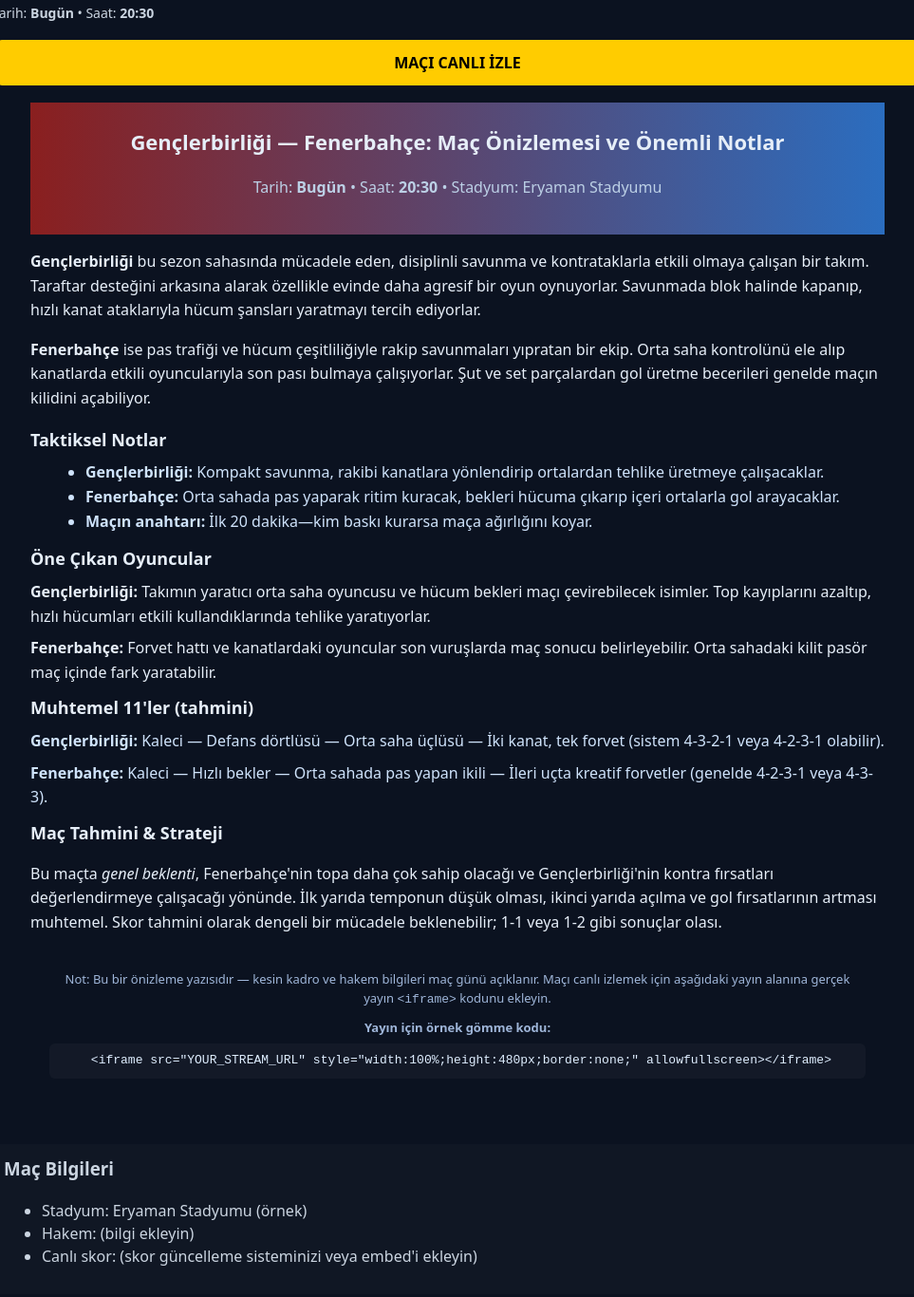
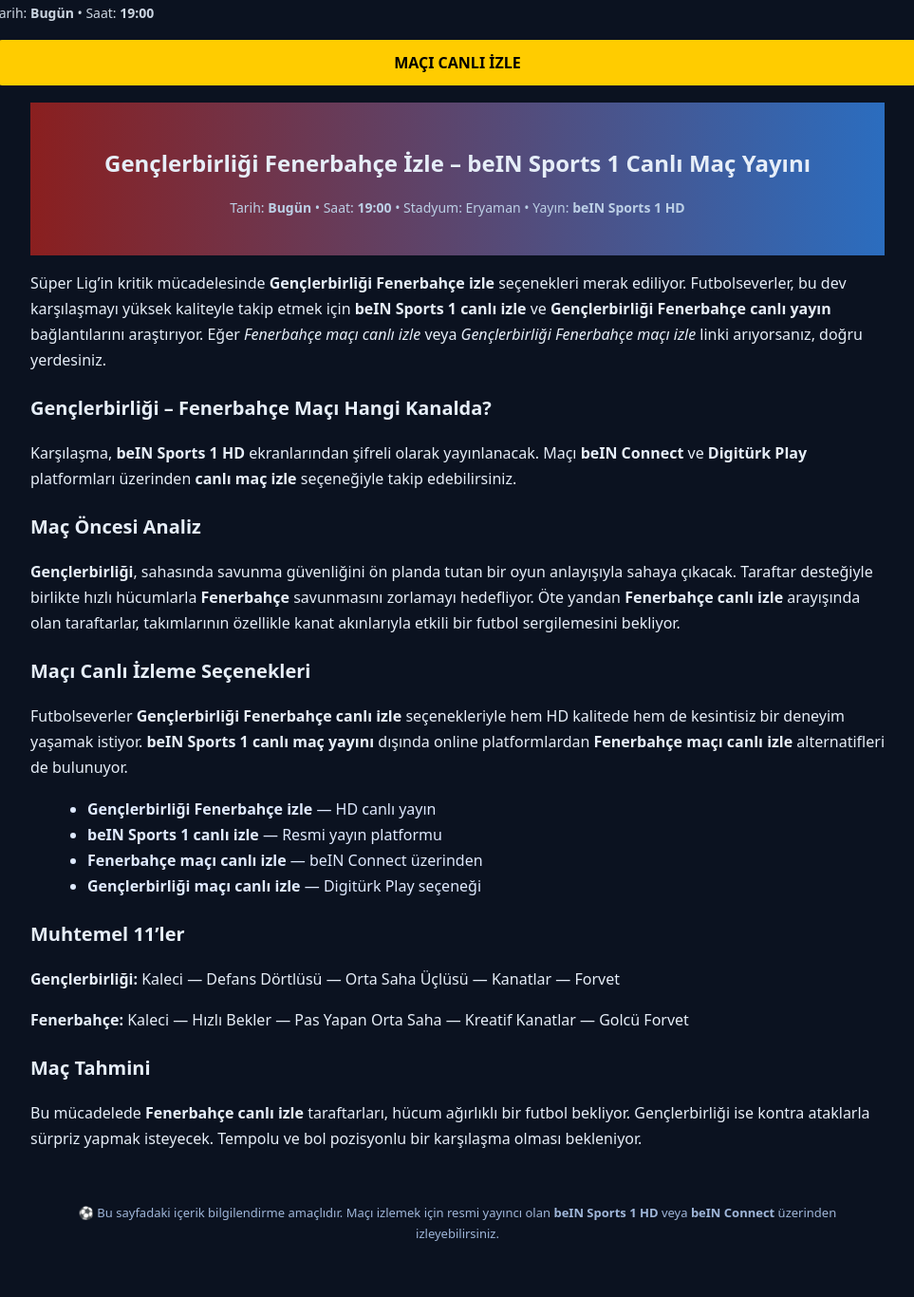
Before and after one commit to osdahd/genclerbirligifenerbahceizle, a plain HTML site: page index.html in a window 1280 px wide. Shown: the part 351-1717 px from the top of the page at 95% size, without its empty margins (158-1121 px from the left). Drawn offline with Linux system fonts and the light colour scheme.

Commit message:
Add files via upload

```diff
--- a/index.html
+++ b/index.html
@@ -62,55 +62,77 @@
       </div>
     </section>
 
-    <p class="meta">Tarih: <strong>Bugün</strong> • Saat: <strong>20:30</strong></p>
+    <p class="meta">Tarih: <strong>Bugün</strong> • Saat: <strong>19:00</strong></p>
 
     <a class="watch" href="http://com.ligtvizlesene52.site/p/kanal1.html" onclick="alert('Bu örnek sayfada gerçek yayın linki yok — yayın linkinizi buraya ekleyin.');return false;">MAÇI CANLI İZLE</a>
 
-   <article style="padding:18px;max-width:900px;margin:0 auto;color:#e6eef8;line-height:1.6">
+  <article style="padding:18px;max-width:900px;margin:0 auto;color:#e6eef8;line-height:1.7">
+
   <header>
-    <h2 style="margin-top:0;font-size:22px">Gençlerbirliği — Fenerbahçe: Maç Önizlemesi ve Önemli Notlar</h2>
-    <p style="margin:6px 0 12px;color:#bcd0e6">Tarih: <strong>Bugün</strong> • Saat: <strong>20:30</strong> • Stadyum: Eryaman Stadyumu</p>
+    <h1 style="font-size:24px;margin-bottom:8px;">
+      Gençlerbirliği Fenerbahçe İzle – beIN Sports 1 Canlı Maç Yayını
+    </h1>
+    <p style="color:#bcd0e6;font-size:14px;">
+      Tarih: <strong>Bugün</strong> • Saat: <strong>19:00</strong> • Stadyum: Eryaman • Yayın: <strong>beIN Sports 1 HD</strong>
+    </p>
   </header>
 
-  <section>
-    <p><strong>Gençlerbirliği</strong> bu sezon sahasında mücadele eden, disiplinli savunma ve kontrataklarla etkili olmaya çalışan bir takım. Taraftar desteğini arkasına alarak özellikle evinde daha agresif bir oyun oynuyorlar. Savunmada blok halinde kapanıp, hızlı kanat ataklarıyla hücum şansları yaratmayı tercih ediyorlar.</p>
+  <p>
+    Süper Lig’in kritik mücadelesinde <strong>Gençlerbirliği Fenerbahçe izle</strong> seçenekleri merak ediliyor.
+    Futbolseverler, bu dev karşılaşmayı yüksek kaliteyle takip etmek için
+    <strong>beIN Sports 1 canlı izle</strong> ve <strong>Gençlerbirliği Fenerbahçe canlı yayın</strong> bağlantılarını araştırıyor.
+    Eğer <em>Fenerbahçe maçı canlı izle</em> veya <em>Gençlerbirliği Fenerbahçe maçı izle</em> linki arıyorsanız, doğru yerdesiniz.
+  </p>
 
-    <p><strong>Fenerbahçe</strong> ise pas trafiği ve hücum çeşitliliğiyle rakip savunmaları yıpratan bir ekip. Orta saha kontrolünü ele alıp kanatlarda etkili oyuncularıyla son pası bulmaya çalışıyorlar. Şut ve set parçalardan gol üretme becerileri genelde maçın kilidini açabiliyor.</p>
-  </section>
+  <h2 style="margin-top:20px;font-size:20px;">Gençlerbirliği – Fenerbahçe Maçı Hangi Kanalda?</h2>
+  <p>
+    Karşılaşma, <strong>beIN Sports 1 HD</strong> ekranlarından şifreli olarak yayınlanacak.
+    Maçı <strong>beIN Connect</strong> ve <strong>Digitürk Play</strong> platformları üzerinden
+    <strong>canlı maç izle</strong> seçeneğiyle takip edebilirsiniz.
+  </p>
 
-  <section style="margin-top:10px">
-    <h3 style="margin:6px 0 8px;font-size:18px">Taktiksel Notlar</h3>
-    <ul style="margin:0 0 12px 18px;color:#cfe3fb">
-      <li><strong>Gençlerbirliği:</strong> Kompakt savunma, rakibi kanatlara yönlendirip ortalardan tehlike üretmeye çalışacaklar.</li>
-      <li><strong>Fenerbahçe:</strong> Orta sahada pas yaparak ritim kuracak, bekleri hücuma çıkarıp içeri ortalarla gol arayacaklar.</li>
-      <li><strong>Maçın anahtarı:</strong> İlk 20 dakika—kim baskı kurarsa maça ağırlığını koyar.</li>
-    </ul>
-  </section>
+  <h2 style="margin-top:20px;font-size:20px;">Maç Öncesi Analiz</h2>
+  <p>
+    <strong>Gençlerbirliği</strong>, sahasında savunma güvenliğini ön planda tutan bir oyun anlayışıyla sahaya çıkacak.
+    Taraftar desteğiyle birlikte hızlı hücumlarla <strong>Fenerbahçe</strong> savunmasını zorlamayı hedefliyor.
+    Öte yandan <strong>Fenerbahçe canlı izle</strong> arayışında olan taraftarlar,
+    takımlarının özellikle kanat akınlarıyla etkili bir futbol sergilemesini bekliyor.
+  </p>
 
-  <section style="margin-top:8px">
-    <h3 style="margin:6px 0 8px;font-size:18px">Öne Çıkan Oyuncular</h3>
-    <p style="margin:0 0 8px"><strong>Gençlerbirliği:</strong> Takımın yaratıcı orta saha oyuncusu ve hücum bekleri maçı çevirebilecek isimler. Top kayıplarını azaltıp, hızlı hücumları etkili kullandıklarında tehlike yaratıyorlar.</p>
-    <p style="margin:0 0 8px"><strong>Fenerbahçe:</strong> Forvet hattı ve kanatlardaki oyuncular son vuruşlarda maç sonucu belirleyebilir. Orta sahadaki kilit pasör maç içinde fark yaratabilir.</p>
-  </section>
+  <h2 style="margin-top:20px;font-size:20px;">Maçı Canlı İzleme Seçenekleri</h2>
+  <p>
+    Futbolseverler <strong>Gençlerbirliği Fenerbahçe canlı izle</strong> seçenekleriyle
+    hem HD kalitede hem de kesintisiz bir deneyim yaşamak istiyor.
+    <strong>beIN Sports 1 canlı maç yayını</strong> dışında online platformlardan
+    <strong>Fenerbahçe maçı canlı izle</strong> alternatifleri de bulunuyor.
+  </p>
 
-  <section style="margin-top:10px">
-    <h3 style="margin:6px 0 8px;font-size:18px">Muhtemel 11'ler (tahmini)</h3>
-    <p style="margin:0 0 8px;color:#cfe3fb"><strong>Gençlerbirliği:</strong> Kaleci — Defans dörtlüsü — Orta saha üçlüsü — İki kanat, tek forvet (sistem 4-3-2-1 veya 4-2-3-1 olabilir).</p>
-    <p style="margin:0 0 8px;color:#cfe3fb"><strong>Fenerbahçe:</strong> Kaleci — Hızlı bekler — Orta sahada pas yapan ikili — İleri uçta kreatif forvetler (genelde 4-2-3-1 veya 4-3-3).</p>
-  </section>
+  <ul style="margin:12px 0 20px 20px;color:#dfeaff;">
+    <li><strong>Gençlerbirliği Fenerbahçe izle</strong> — HD canlı yayın</li>
+    <li><strong>beIN Sports 1 canlı izle</strong> — Resmi yayın platformu</li>
+    <li><strong>Fenerbahçe maçı canlı izle</strong> — beIN Connect üzerinden</li>
+    <li><strong>Gençlerbirliği maçı canlı izle</strong> — Digitürk Play seçeneği</li>
+  </ul>
 
-  <section style="margin-top:10px">
-    <h3 style="margin:6px 0 8px;font-size:18px">Maç Tahmini & Strateji</h3>
-    <p>Bu maçta <em>genel beklenti</em>, Fenerbahçe'nin topa daha çok sahip olacağı ve Gençlerbirliği'nin kontra fırsatları değerlendirmeye çalışacağı yönünde. İlk yarıda temponun düşük olması, ikinci yarıda açılma ve gol fırsatlarının artması muhtemel. Skor tahmini olarak dengeli bir mücadele beklenebilir; 1-1 veya 1-2 gibi sonuçlar olası.</p>
-  </section>
+  <h2 style="margin-top:20px;font-size:20px;">Muhtemel 11’ler</h2>
+  <p style="margin-bottom:8px;">
+    <strong>Gençlerbirliği:</strong> Kaleci — Defans Dörtlüsü — Orta Saha Üçlüsü — Kanatlar — Forvet
+  </p>
+  <p style="margin-bottom:8px;">
+    <strong>Fenerbahçe:</strong> Kaleci — Hızlı Bekler — Pas Yapan Orta Saha — Kreatif Kanatlar — Golcü Forvet
+  </p>
 
-  <footer style="margin-top:12px;color:#9fb6d9;font-size:13px">
-    <p style="margin:0">Not: Bu bir önizleme yazısıdır — kesin kadro ve hakem bilgileri maç günü açıklanır. Maçı canlı izlemek için aşağıdaki yayın alanına gerçek yayın <code>&lt;iframe&gt;</code> kodunu ekleyin.</p>
-    <p style="margin:8px 0 0"><strong>Yayın için örnek gömme kodu:</strong></p>
-    <pre style="background:rgba(255,255,255,0.03);padding:8px;border-radius:6px;color:#dfeeff;margin-top:6px"> &lt;iframe src="YOUR_STREAM_URL" style="width:100%;height:480px;border:none;" allowfullscreen&gt;&lt;/iframe&gt;</pre>
+  <h2 style="margin-top:20px;font-size:20px;">Maç Tahmini</h2>
+  <p>
+    Bu mücadelede <strong>Fenerbahçe canlı izle</strong> taraftarları, hücum ağırlıklı bir futbol bekliyor.
+    Gençlerbirliği ise kontra ataklarla sürpriz yapmak isteyecek.
+    Tempolu ve bol pozisyonlu bir karşılaşma olması bekleniyor.
+  </p>
+
+  <footer style="margin-top:20px;color:#9fb6d9;font-size:13px">
+    <p>⚽ Bu sayfadaki içerik bilgilendirme amaçlıdır. Maçı izlemek için resmi yayıncı olan <strong>beIN Sports 1 HD</strong> veya <strong>beIN Connect</strong> üzerinden izleyebilirsiniz.</p>
   </footer>
 </article>
-<!-- MAÇ MAKALESİ BİTİŞ -->
 
     <section style="margin-top:18px;background:rgba(255,255,255,0.02);padding:12px;border-radius:8px;color:#cbd5e1">
       <h3 style="margin-top:0">Maç Bilgileri</h3>
```
